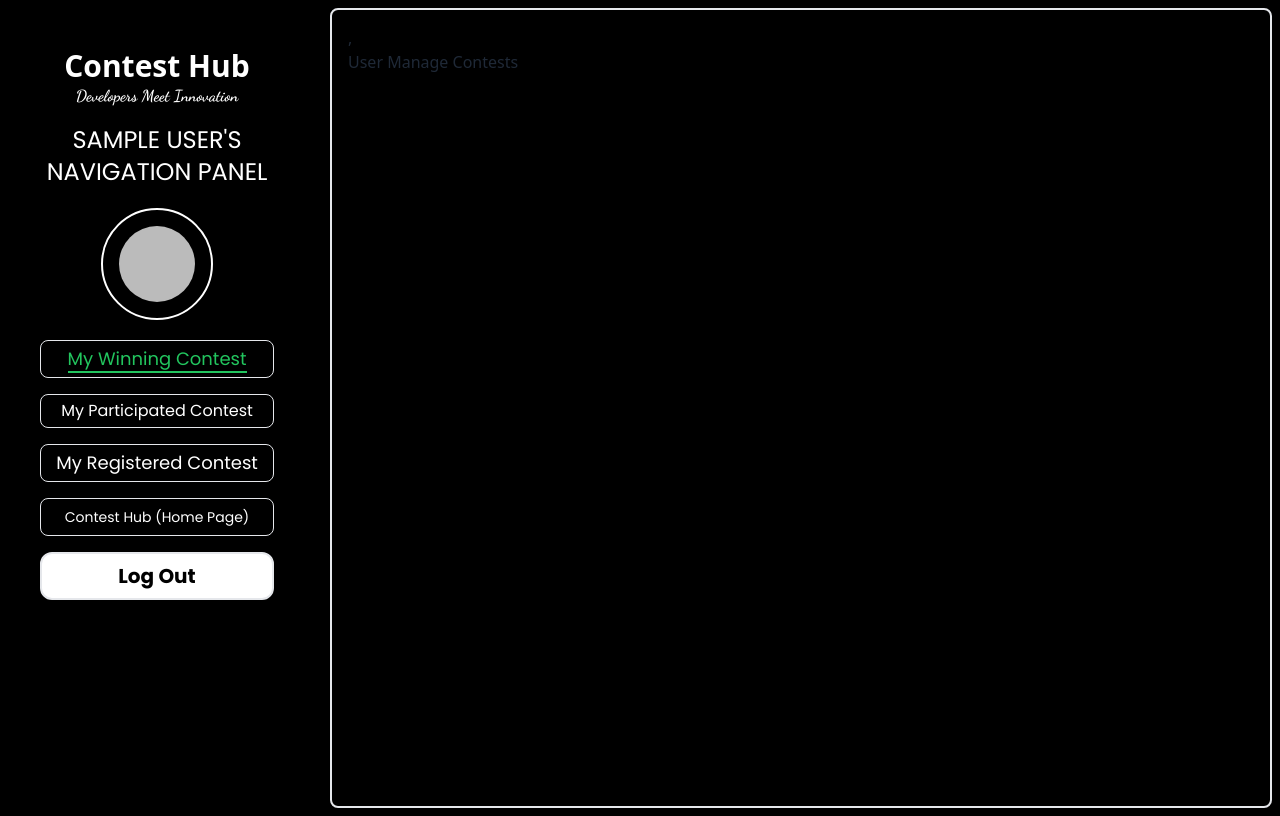
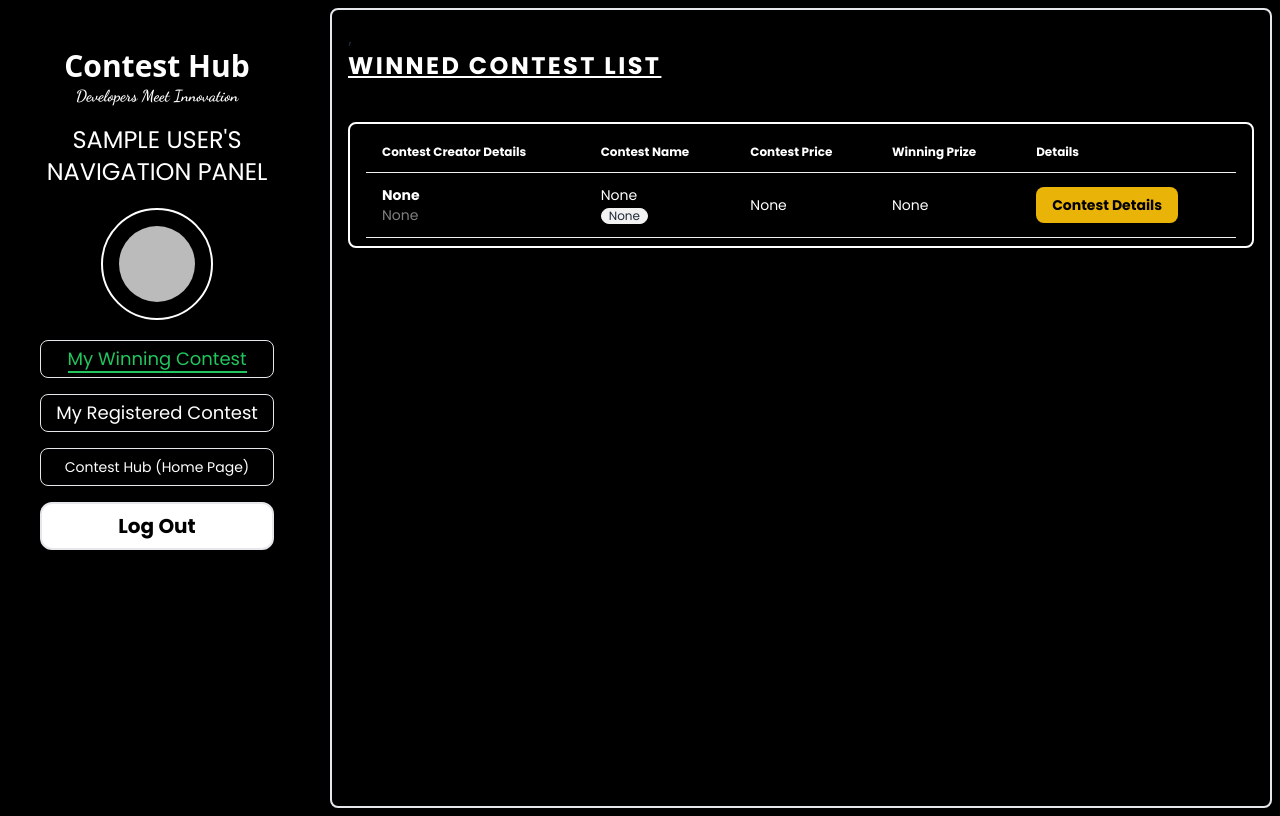
Before and after one commit to mahisurrahman/contest-hub-front-end, a React (Vite) app: page /user/my-winning-contest in a window 1280 px wide. Built offline with nearby package versions, Linux system fonts and the light colour scheme; no server answers; sample sign-in values are in the browser's storage; a web font is replaced by a local one.

Commit message:
Shifting to Laptop

```diff
--- a/src/Components/ContestCreatorNav/ContestCreatorNav.jsx
+++ b/src/Components/ContestCreatorNav/ContestCreatorNav.jsx
@@ -47,20 +47,6 @@ const ContestCreatorNav = () => {
           Created Contest
         </NavLink>
       </li>
-      <li className="list-none hover:text-green-500 text-lg my-4 border px-2 py-1 rounded-lg text-center">
-        <NavLink
-          to="/contest-creator/contest-submitted"
-          className={({ isActive, isPending }) =>
-            isPending
-              ? "pending"
-              : isActive
-              ? "border-b-2 border-green-500 text-green-500 rounded-none"
-              : ""
-          }
-        >
-          Contest Submitted
-        </NavLink>
-      </li>
       <li className="list-none hover:text-green-500 text-sm my-4 border px-2 py-2 rounded-lg text-center">
         <NavLink
           to="/"
--- a/src/Components/ContestSubmitted/ContestSubmitted.jsx
+++ /dev/null
@@ -1,10 +0,0 @@
-
-const ContestSubmitted = () => {
-    return (
-        <div>
-
-        </div>
-    );
-};
-
-export default ContestSubmitted;
--- a/src/Components/UserNav/UserNav.jsx
+++ b/src/Components/UserNav/UserNav.jsx
@@ -30,20 +30,6 @@ const UserNav = () => {
           }
         >
           My Winning Contest
-        </NavLink>
-      </li>
-      <li className="list-none hover:text-green-500 text-md my-4 border px-2 py-1 rounded-lg text-center">
-        <NavLink
-          to="/user/my-participated-contest"
-          className={({ isActive, isPending }) =>
-            isPending
-              ? "pending"
-              : isActive
-              ? "border-b-2 border-green-500 text-green-500 rounded-none"
-              : ""
-          }
-        >
-          My Participated Contest
         </NavLink>
       </li>
       <li className="list-none hover:text-green-500 text-lg my-4 border px-2 py-1 rounded-lg text-center">
--- a/src/Pages/SignUp/SignUp.jsx
+++ b/src/Pages/SignUp/SignUp.jsx
@@ -198,8 +198,8 @@ const SignUp = () => {
             <div className="flex justify-center mt-10">
             <button
                 type="submit"
-                className="px-10 py-2 border-2 border-dotted rounded-md font-font-rubik text-xl tracking-widest font-bold uppercase hover:bg-white hover:text-black hover:cursor-pointer hover:duration-700"
-              >{loading ? <TbFidgetSpinner className="animate-spin m-auto"></TbFidgetSpinner> : "Login"}</button>
+                className="px-10 py-2 border-2 border-dotted rounded-md font-font-rubik text-xl tracking-widest font-bold uppercase hover:cursor-pointer hover:duration-700 border-black hover:bg-black hover:text-white hover:border-white"
+              >{loading ? <TbFidgetSpinner className="animate-spin m-auto"></TbFidgetSpinner> : "Sign Up"}</button>
             </div>
             {authErrors && (
               <div className="text-sm text-red-700 mb-2">{authErrors}</div>
--- a/src/Pages/UserHome/UserHome.jsx
+++ b/src/Pages/UserHome/UserHome.jsx
@@ -31,9 +31,6 @@ const UserHome = () => {
             <h1 className="font-bold text-xl ">
               Win Percentage : <span className="font-light"> 0%</span>
             </h1>
-            <h1 className="font-bold text-xl ">
-              Participated in Contest : <span className="font-light"> 0%</span>
-            </h1>
           </div>
           <div>
             <img className="w-40" src={user.photoURL} alt="" />
--- a/src/Pages/UserManageContests/UserManageContests.jsx
+++ b/src/Pages/UserManageContests/UserManageContests.jsx
@@ -1,13 +1,70 @@
+import { useContext } from "react";
 import { Helmet } from "react-helmet-async";
+import { AuthContext } from "../../Providers/AuthProvider";
+import { Fade } from "react-awesome-reveal";
 
 const UserManageContests = () => {
+  const { user } = useContext(AuthContext);
+
+
   return (
-    <div>
-      <Helmet>
-        <title>Contest Hub | Admin Mange Contest</title>
-      </Helmet>
-      <h1>User Manage Contests</h1>
-    </div>
+    <>
+      <Fade cascade damping={0.1}>
+        <Helmet>
+          <title>Contest Hub | {user?.displayName} Winned</title>
+        </Helmet>
+        <div className="text-white font-font-poppins">
+          <h1 className="text-2xl font-bold underline uppercase tracking-widest">
+            Winned Contest List
+          </h1>
+          <div className="mt-10 px-4 py-2 border-2 rounded-lg border-white ">
+            <div className="overflow-x-auto ">
+              <table className="table">
+                {/* head */}
+                <thead className="text-white">
+                  <tr>
+                    <th>Contest Creator Details</th>
+                    <th>Contest Name</th>
+                    <th>Contest Price</th>
+                    <th>Winning Prize</th>
+                    <th>Details</th>
+                  </tr>
+                </thead>
+                <tbody>
+                  {/* row 1 */}
+                  <tr>
+                    <td>
+                      <div className="flex items-center gap-3">
+                        <div>
+                          <div className="font-bold">None</div>
+                          <div className="text-sm opacity-50">
+                          None
+                          </div>
+                        </div>
+                      </div>
+                    </td>
+                    <td>
+                    None
+                      <br />
+                      <span className="badge badge-ghost badge-sm">
+                      None
+                      </span>
+                    </td>
+                    <td> None</td>
+                    <td>None</td>
+                    <th>
+                      <button className="bg-yellow-500 px-4 py-2 rounded-lg text-black hover:bg-white hover:cursor-pointer hover:duration-700">
+                        Contest Details
+                      </button>
+                    </th>
+                  </tr>
+                </tbody>
+              </table>
+            </div>
+          </div>
+        </div>
+      </Fade>
+    </>
   );
 };
 
--- a/src/Pages/UserParticipatedContest/UserParticipatedContest.jsx
+++ /dev/null
@@ -1,11 +0,0 @@
-
-
-const UserParticipatedContest = () => {
-    return (
-        <div>
-
-        </div>
-    );
-};
-
-export default UserParticipatedContest;
--- a/src/Pages/UserRegisteredContest/UserRegisteredContest.jsx
+++ b/src/Pages/UserRegisteredContest/UserRegisteredContest.jsx
@@ -1,11 +1,92 @@
-
+import { useContext } from "react";
+import { Fade } from "react-awesome-reveal";
+import { Helmet } from "react-helmet-async";
+import { AuthContext } from "../../Providers/AuthProvider";
+import UseCart from "../../Hooks/UseCart";
 
 const UserRegisteredContest = () => {
-    return (
-        <div>
+  const { user } = useContext(AuthContext);
+  const [cart] = UseCart();
 
+  return (
+    <>
+      <Fade cascade damping={0.1}>
+        <Helmet>
+          <title>Contest Hub | {user.displayName} Winned</title>
+        </Helmet>
+        <div className="text-white font-font-poppins">
+          <h1 className="text-2xl font-bold underline uppercase tracking-widest">
+            Registered Contest List
+          </h1>
+          <div className="mt-10 px-4 py-2 border-2 rounded-lg border-white ">
+            <div className="overflow-x-auto ">
+              <table className="table">
+                {/* head */}
+                <thead className="text-white">
+                  <tr>
+                    <th>Contest Creator Details</th>
+                    <th>Contest Name</th>
+                    <th>Contest Price</th>
+                    <th>Winning Prize</th>
+                    <th>Details</th>
+                  </tr>
+                </thead>
+                <tbody>
+                  {/* row 1 */}
+                  {cart.map((item) => (
+                    <tr key={item._id}>
+                      <td>
+                        <div className="flex items-center gap-3">
+                          <div>
+                            <div className="font-bold">
+                              {item?.contestCreatorName
+                                ? item.contestCreatorName
+                                : "None"}
+                            </div>
+                            <div className="text-sm opacity-50">
+                              {item?.contestCreatorEmail
+                                ? item.contestCreatorEmail
+                                : "None"}
+                            </div>
+                          </div>
+                        </div>
+                      </td>
+                      <td>
+                        {item?.contestName ? item.contestName : "None"}
+                        <br />
+                        <span className="badge badge-ghost badge-sm">
+                          {item?.contestCategory
+                            ? item.contestCategory
+                            : "None"}
+                        </span>
+                      </td>
+                      <td> {item?.contestCost ? item.contestCost : "None"}$</td>
+                      <td>
+                        {item?.contestWinningPrize
+                          ? item.contestWinningPrize
+                          : "None"}
+                        $
+                      </td>
+                      <th>
+                        <div className="flex gap-2">
+                          <button className="bg-green-500 px-2 py-1 rounded-lg text-black hover:bg-white hover:cursor-pointer hover:duration-700">
+                            Confirm
+                          </button>
+                          <button className="bg-red-500 px-2 py-1 rounded-lg text-black hover:bg-white hover:cursor-pointer hover:duration-700">
+                            Remove
+                          </button>
+                        </div>
+                      </th>
+                    </tr>
+                  ))}
+                </tbody>
+              </table>
+            </div>
+          </div>
         </div>
-    );
+      </Fade>
+    </>
+  );
 };
 
 export default UserRegisteredContest;
--- a/src/index.css
+++ b/src/index.css
@@ -13,7 +13,7 @@
 }
 
 ::-webkit-scrollbar-track {
-  background-color: transparent;
+  background-color: black;
 }
 
 ::-webkit-scrollbar-thumb {
```
Also changed, not shown: src/Components/TopContestCreator/TopContestCreator.jsx (+6 -4 lines), src/Pages/DetailContest/DetailContest.jsx (+13 -2 lines), src/Routes/Routes.jsx (+0 -22 lines).
